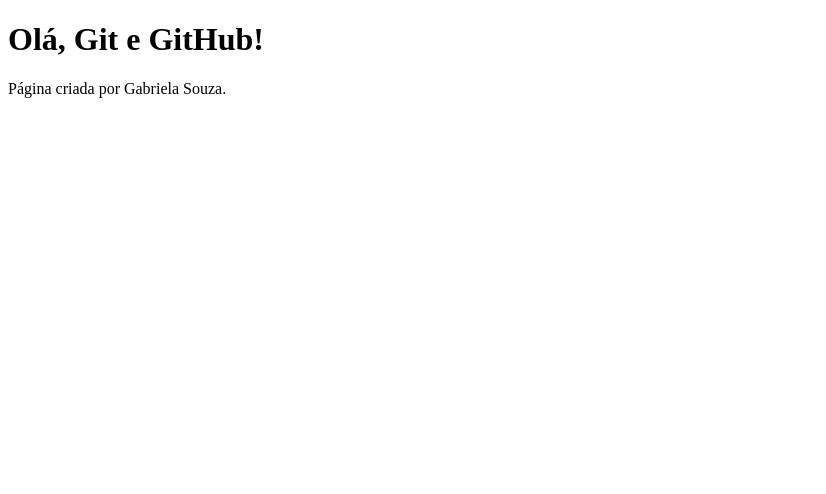
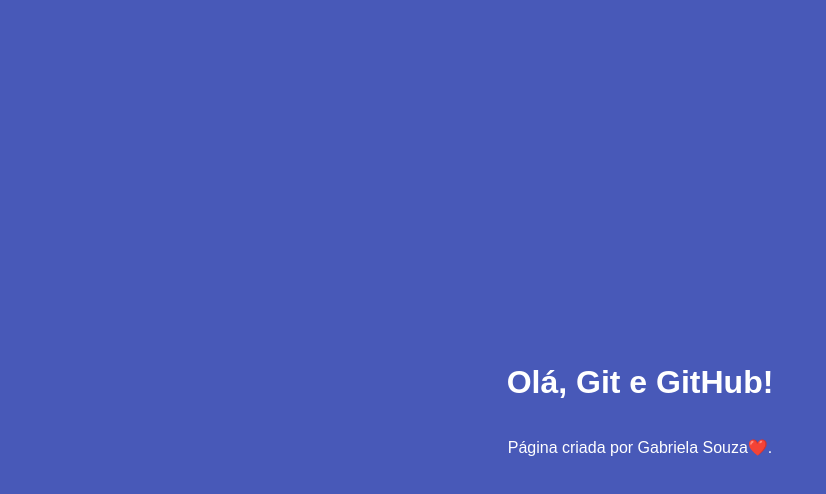
Before and after one commit to GabrielaSouzaDev/meu-primeiro-projeto-git, a plain HTML site: page index.html in a window 1280 px wide. Shown: the whole page, without its empty margins (0-826 px from the left). Drawn offline with Linux system fonts and the light colour scheme.

Commit message:
Alteracao no HTML, adiciona link do CSS

```diff
--- a/index.html
+++ b/index.html
@@ -3,10 +3,11 @@
 <head>
     <meta charset="UTF-8">
     <meta name="viewport" content="width=device-width, initial-scale=1.0">
+    <link rel="stylesheet" href="style.css">
     <title>Meu Primeiro Projeto</title>
 </head>
 <body>
     <h1>Olá, Git e GitHub!</h1>
-    <p>Página criada por Gabriela Souza.</p>
+    <p>Página criada por Gabriela Souza❤️.</p>
 </body>
 </html>
```
